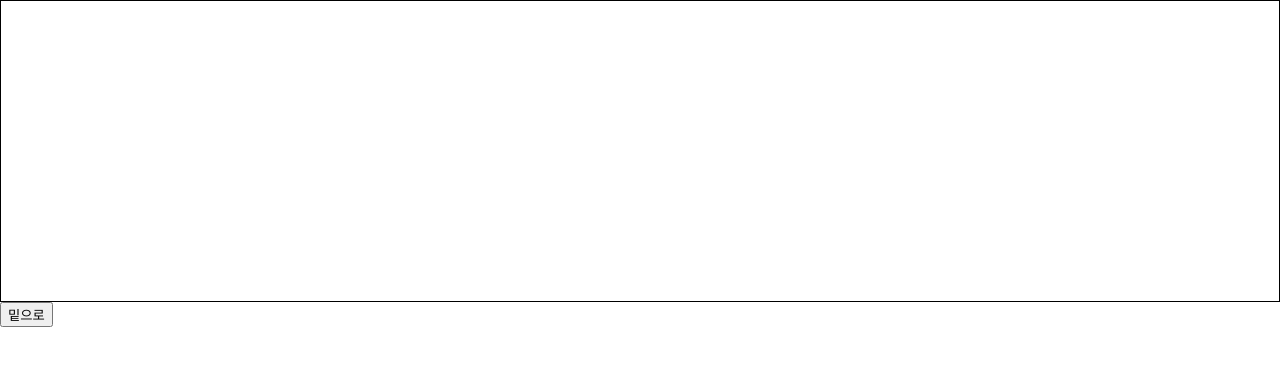
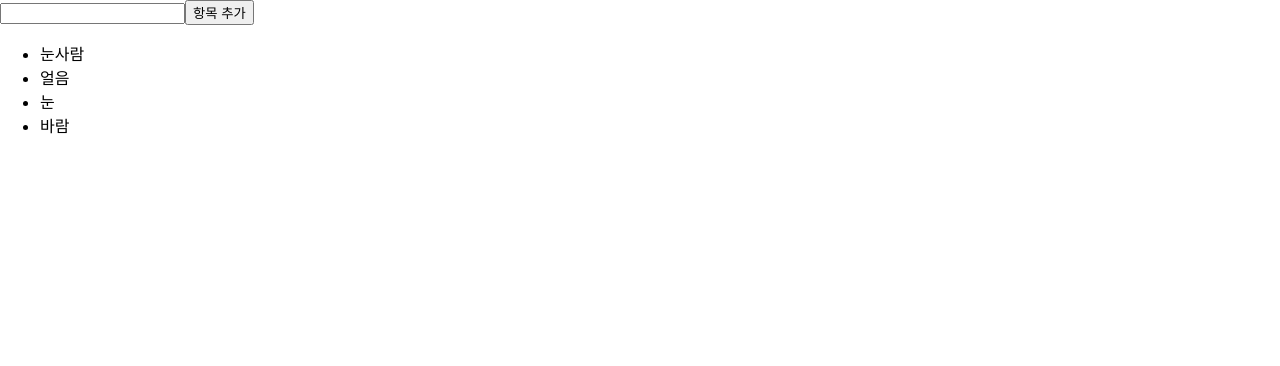
Before and after one commit to honaseung/hello-react, a React (Create React App) app: page / in a window 1280 px wide. Shown: the top 366 px of the page. Built offline with nearby package versions, Linux system fonts and the light colour scheme.

Commit message:
render multi component from iteratable object

```diff
--- a/src/App.js
+++ b/src/App.js
@@ -1,5 +1,6 @@
 import { Component } from 'react';
-import ScrollBox from './ScrollBox';
+import IterationSample from './IterationSample';
+// import ScrollBox from './ScrollBox';
 // import ValidationSample from './ValidationSmaple';
 // import EventPractice from './EventPractice';
 // import EventPracticeClass from './EventPracticeClass';
@@ -13,14 +14,15 @@ class App extends Component {
                 {/* <EventPracticeClass /> */}
                 {/* <EventPractice /> */}
                 {/* <ValidationSample /> */}
-                <ScrollBox ref={(ref) => (this.scrollBox = ref)} />
+                {/* <ScrollBox ref={(ref) => (this.scrollBox = ref)} />
                 <button
                     onClick={() => {
                         this.scrollBox.scrollToBottom();
                     }}
                 >
                     밑으로
-                </button>
+                </button> */}
+                <IterationSample />
             </>
         );
     }
--- /dev/null
+++ b/src/IterationSample.js
@@ -0,0 +1,47 @@
+import { useState } from 'react';
+
+const IterationSample = () => {
+    const [nameStrList, setNmaeStrList] = useState([
+        { id: 1, text: '눈사람' },
+        { id: 2, text: '얼음' },
+        { id: 3, text: '눈' },
+        { id: 4, text: '바람' },
+    ]);
+    const [inputText, setInputText] = useState('');
+    const [nextId, setnextId] = useState(5);
+
+    const onChangeIpb = (e) => {
+        setInputText(e.target.value);
+    };
+
+    const onClickBtn = () => {
+        setNmaeStrList([...nameStrList, { id: nextId, text: inputText }]);
+        setnextId(nextId + 1);
+        setInputText('');
+    };
+
+    const onDoubleClickLi = (id) => {
+        setNmaeStrList(nameStrList.filter((el) => el.id !== id));
+        // setnextId(nextId - 1);
+    };
+
+    const nameJSXList = nameStrList.map((el, idx) => (
+        <li key={el.id} onDoubleClick={() => onDoubleClickLi(el.id)}>
+            {el.text}
+        </li>
+    ));
+    return (
+        <>
+            <input
+                type="text"
+                name="inputText"
+                value={inputText}
+                onChange={onChangeIpb}
+            />
+            <button onClick={onClickBtn}>항목 추가</button>
+            <ul>{nameJSXList}</ul>
+        </>
+    );
+};
+
+export default IterationSample;
```
